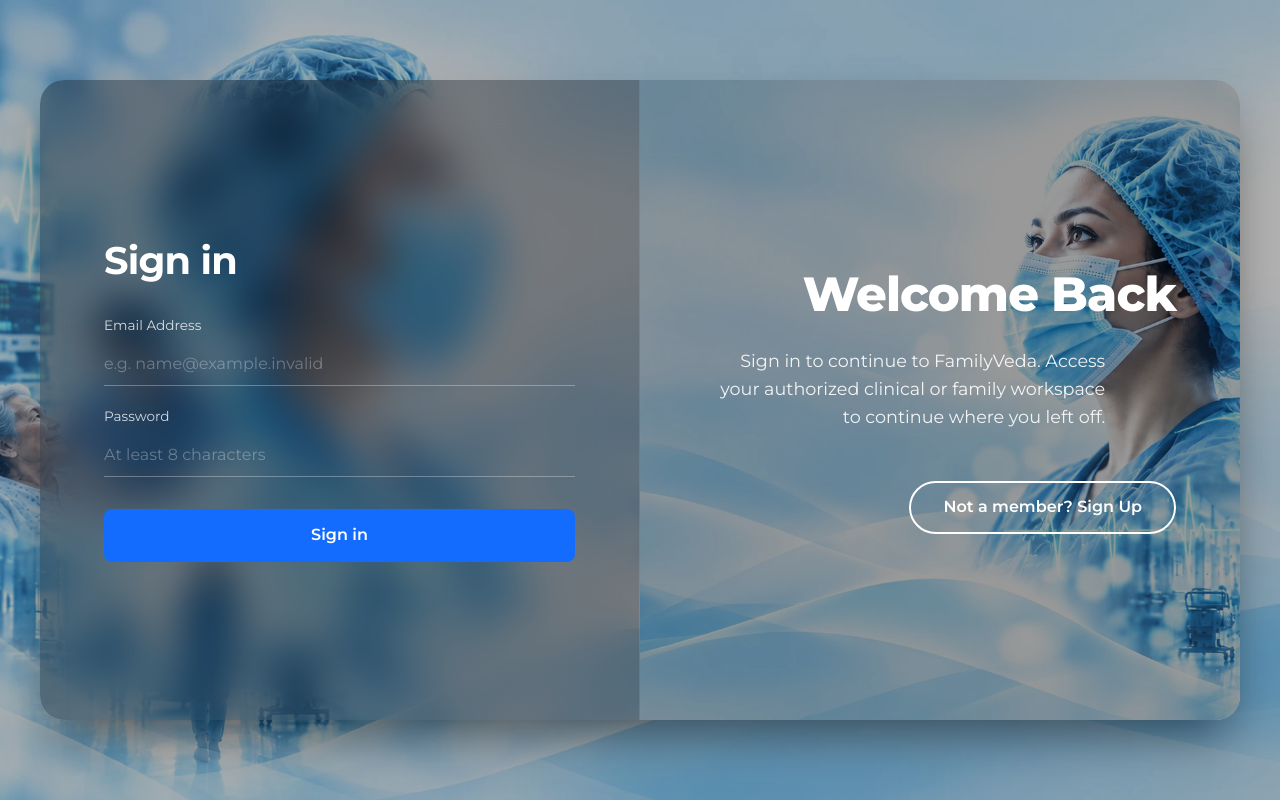
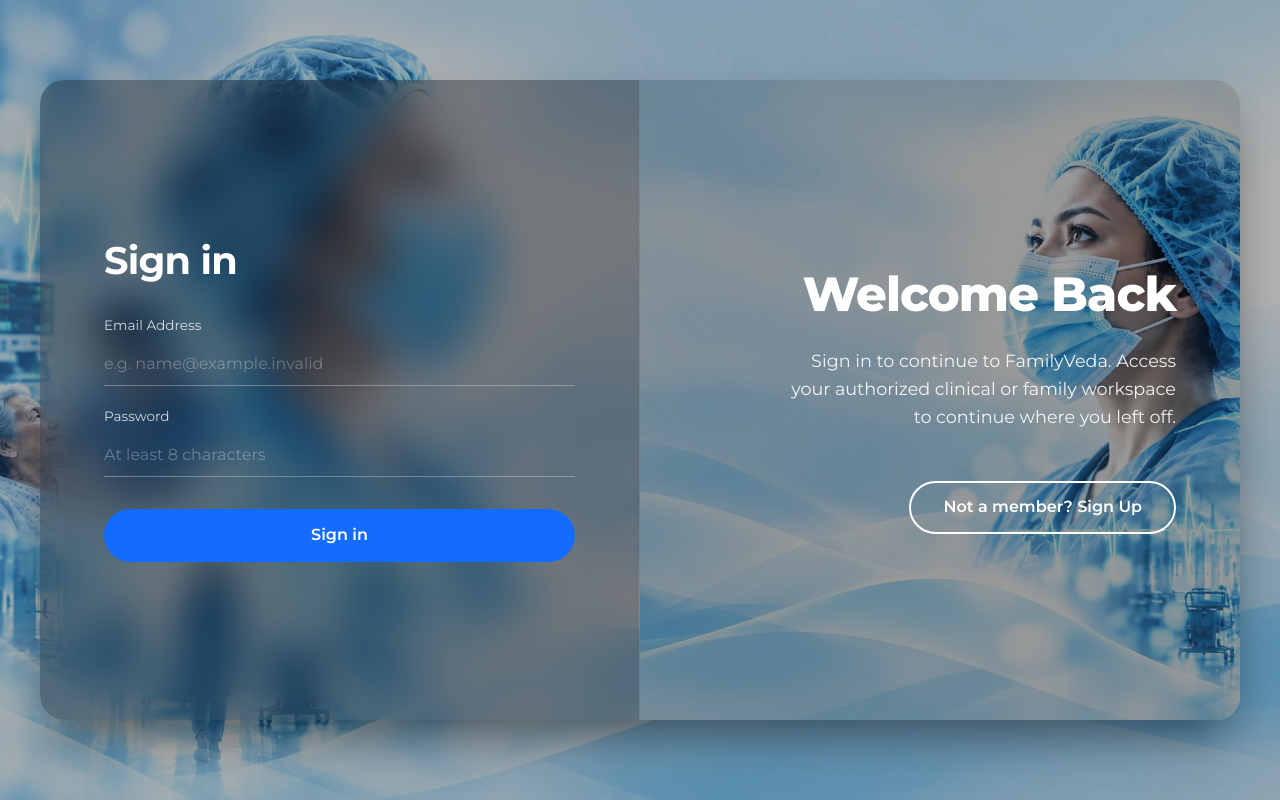
Before and after one commit to sahansbandara/Family-Veda-SEF-Project, a React (Vite) app in the folder web/: page /login in a window 1280 px wide. Built offline with nearby package versions, Linux system fonts and the light colour scheme; no server answers.

Commit message:
style(s1): curve form buttons and adjust text panel alignments

```diff
--- a/web/src/pages/auth/AuthPage.tsx
+++ b/web/src/pages/auth/AuthPage.tsx
@@ -210,7 +210,7 @@ export function AuthPage() {
           style={{ backgroundImage: `url(${textBg})`, backgroundSize: 'cover', backgroundPosition: 'center' }}
         >
           <div className="auth-text-overlay"></div>
-          <div style={{ position: 'relative', zIndex: 10 }}>
+          <div style={{ position: 'relative', zIndex: 10, display: 'flex', flexDirection: 'column', alignItems: 'flex-start', textAlign: 'left' }}>
             <h1 style={{ fontSize: '3rem', fontWeight: 800, marginBottom: '24px', letterSpacing: '-0.02em', color: 'white' }}>
               Let's Get Started
             </h1>
@@ -229,7 +229,7 @@ export function AuthPage() {
           style={{ backgroundImage: `url(${textBg})`, backgroundSize: 'cover', backgroundPosition: 'center' }}
         >
           <div className="auth-text-overlay"></div>
-          <div style={{ position: 'relative', zIndex: 10 }}>
+          <div style={{ position: 'relative', zIndex: 10, display: 'flex', flexDirection: 'column', alignItems: 'flex-end', textAlign: 'right' }}>
             <h1 style={{ fontSize: '3rem', fontWeight: 800, marginBottom: '24px', letterSpacing: '-0.02em', color: 'white' }}>
               Welcome Back
             </h1>
--- a/web/src/styles/commercial-auth.css
+++ b/web/src/styles/commercial-auth.css
@@ -185,7 +185,7 @@ select.auth-form-input option {
   background: #146CFF;
   color: white;
   border: none;
-  border-radius: 8px;
+  border-radius: 30px;
   padding: 14px;
   font-size: 1rem;
   font-weight: 600;
@@ -351,7 +351,7 @@ select.auth-form-input option {
   background: transparent;
   color: white;
   border: 1px solid rgba(255, 255, 255, 0.3);
-  border-radius: 8px;
+  border-radius: 30px;
   padding: 12px;
   font-size: 1rem;
   font-weight: 600;
```
